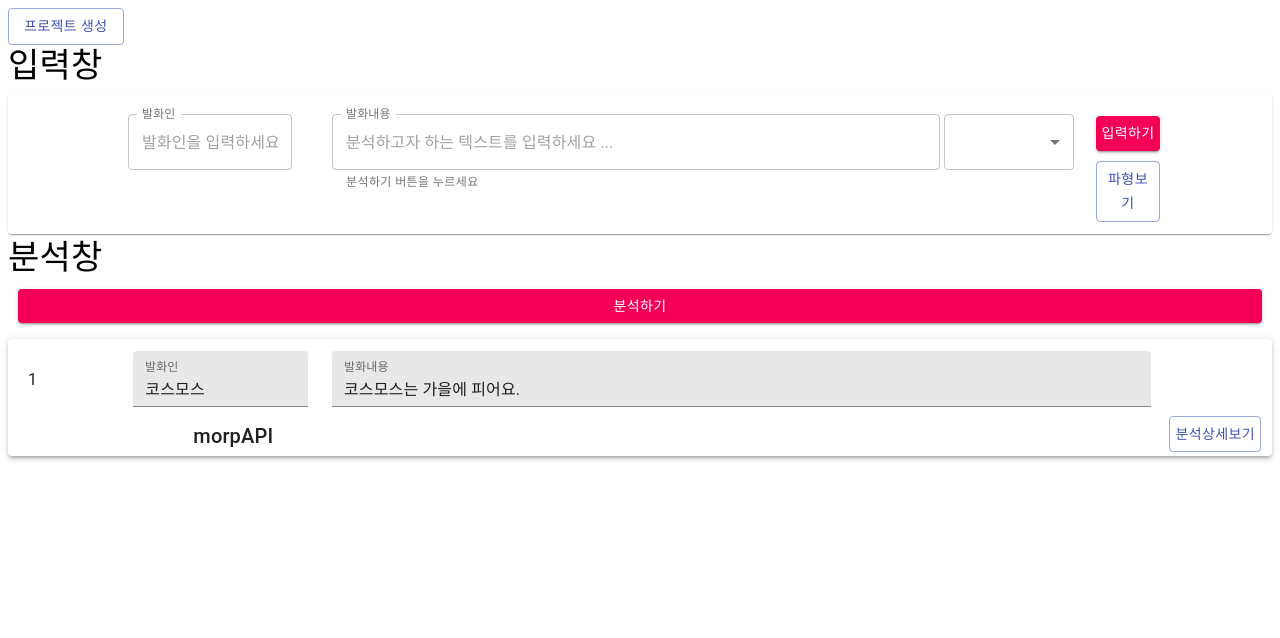
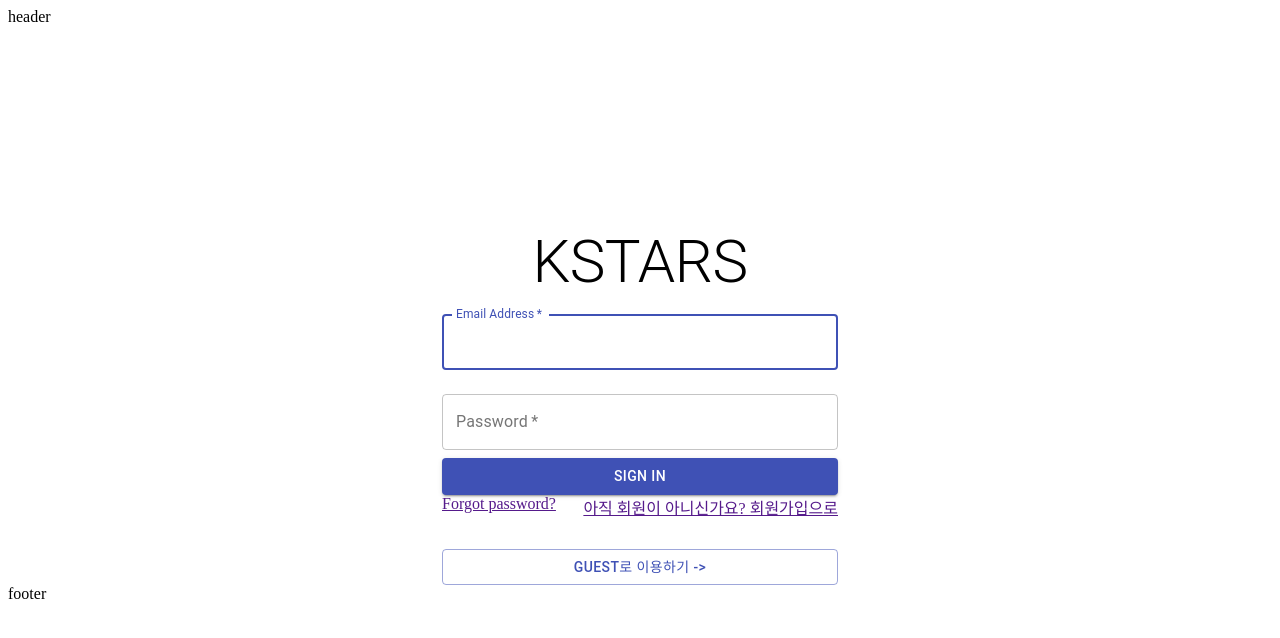
Before and after one commit to rovin0805/cosmos-Kstars-FrontEnd, a React (Create React App) app: page / in a window 1280 px wide. Shown: the top 638 px of the page. Built offline with nearby package versions, Linux system fonts and the light colour scheme.

Commit message:
#11 레이아웃 분할.
-바디; 메인 라우팅

```diff
--- a/package.json
+++ b/package.json
@@ -10,6 +10,7 @@
     "react-dom": "^16.9.0",
     "react-player": "^1.14.1",
     "react-prism": "^4.3.2",
+    "react-router-dom": "5.2.0",
     "react-scripts": "3.1.2",
     "reactstrap": "^8.1.1",
     "recharts": "^1.7.1",
--- a/src/App.js
+++ b/src/App.js
@@ -1,16 +1,13 @@
 import React, { Component } from 'react'
-
-import TalkerList from './Type1/TalkerList';
-import HeaderManager from './headerManager/HeaderManager';
+import {Header, Body, Footer} from "./component/layout/index";
 
 class App extends Component {
   render() {
     return (
       <div>
-
-        <HeaderManager/>
-        <TalkerList/>
-
+        <Header/>
+        <Body/>
+        <Footer/>
       </div>
     )
   }
--- /dev/null
+++ b/src/component/layout/Body.js
@@ -0,0 +1,28 @@
+import React from 'react';
+
+import Container from "@material-ui/core/Container";
+import { BrowserRouter, Route } from "react-router-dom";
+
+import Intro from "../../container/intro/Intro";
+import TalkerList from "../../Type1/TalkerList";
+import GuestProjectManager from "../../container/guestProjectManager/index";
+
+
+function Body(props) {
+    return (
+        <Container maxWidth="lg">
+        <div>
+            <Container>
+
+                <Route exact path="/" component={Intro} /> {/* 인트로화면 */}
+                <Route exact path="/guest" component={GuestProjectManager} /> {/*메인화면*/}
+                <Route exact path="/main" component={TalkerList} /> {/*메인화면*/}
+
+            </Container>
+        </div>
+        </Container>
+
+    );
+}
+
+export default Body;
--- /dev/null
+++ b/src/component/layout/Footer.js
@@ -0,0 +1,13 @@
+import React, { Component } from 'react';
+
+class Footer extends Component {
+    render() {
+        return (
+            <div>
+                {"footer"}
+            </div>
+        );
+    }
+}
+
+export default Footer;
--- /dev/null
+++ b/src/component/layout/Header.js
@@ -0,0 +1,13 @@
+import React, { Component } from 'react';
+
+class Header extends Component {
+    render() {
+        return (
+            <div>
+                {"header"}
+            </div>
+        );
+    }
+}
+
+export default Header;
--- /dev/null
+++ b/src/component/layout/index.js
@@ -0,0 +1,9 @@
+import Header from "./Header";
+import Body from "./Body";
+import Footer from "./Footer";
+
+export {
+    Header,
+    Body,
+    Footer
+};
--- /dev/null
+++ b/src/container/guestProjectManager/index.js
@@ -0,0 +1,13 @@
+import React, { Component } from 'react';
+
+class index extends Component {
+    render() {
+        return (
+            <div>
+                헤더마법사
+            </div>
+        );
+    }
+}
+
+export default index;
--- /dev/null
+++ b/src/container/intro/Intro.js
@@ -0,0 +1,112 @@
+import React, { Component } from 'react';
+import useStyles from './styles/useStyles';
+
+
+import Button from '@material-ui/core/Button';
+
+import TextField from '@material-ui/core/TextField';
+
+
+import {Link} from 'react-router-dom';
+import Grid from '@material-ui/core/Grid';
+
+
+import Typography from '@material-ui/core/Typography';
+import Container from '@material-ui/core/Container';
+
+
+class Intro extends Component {
+    state = {
+        userLogin: {
+            Id: "",
+            Pw: "",
+        },
+
+
+    }
+    render() {
+        const classes = useStyles;
+        return (
+            <div>
+                <Container style={{marginTop: 200, }} component="main" maxWidth="xs">
+                    <div className={classes.paper}>
+                        {/* 웹 서비스 명 */}
+                        <Typography component="h1" variant="h2" align="center">
+                        KSTARS
+                        </Typography>
+
+                        {/* 로그인 폼 */}
+                        <form className={classes.form} noValidate>
+                        <TextField
+                            variant="outlined"
+                            margin="normal"
+                            required
+                            fullWidth
+                            id="email"
+                            label="Email Address"
+                            name="email"
+                            autoComplete="email"
+                            autoFocus
+                        />
+                        <TextField
+                            variant="outlined"
+                            margin="normal"
+                            required
+                            fullWidth
+                            name="password"
+                            label="Password"
+                            type="password"
+                            id="password"
+                            autoComplete="current-password"
+                        />
+                        {/* <FormControlLabel
+                            control={<Checkbox value="remember" color="primary" />}
+                            label="Remember me"
+                        /> */}
+                        <Link to={"/main"}>
+                            <Button
+                                type="submit"
+                                fullWidth
+                                variant="contained"
+                                color="primary"
+                                className={classes.submit}
+                            >
+                                Sign In
+                            </Button>
+                        </Link>
+
+                        {/* 회원가입으로 */}
+                        <Grid container >
+                            <Grid item xs>
+                            <Link href="#" variant="body2">
+                                Forgot password?
+                            </Link>
+                            </Grid>
+                            <Grid item>
+                            <Link href="#" variant="body2">
+                                {"아직 회원이 아니신가요? 회원가입으로"}
+                            </Link>
+                            </Grid>
+                        </Grid>
+                        </form>
+
+                        {/* 게스트이용 */}
+                        <Link to={"/guest"}>
+                            <Button
+                                fullWidth
+                                variant="outlined"
+                                color="primary"
+                                style={{marginTop: 30,}}
+                            >
+                                GUEST로 이용하기 ->
+                            </Button>
+                        </Link>
+
+                    </div>
+                </Container>
+            </div>
+        );
+    }
+}
+
+export default Intro;
--- /dev/null
+++ b/src/container/intro/styles/useStyles.js
@@ -0,0 +1,25 @@
+import { makeStyles } from '@material-ui/core/styles';
+
+const useStyles = makeStyles((theme) => ({
+    layout: {
+
+    },
+    paper: {
+      marginTop: theme.spacing(8),
+      display: 'flex',
+      flexDirection: 'column',
+      alignItems: 'center',
+    },
+    form: {
+      width: '100%', // Fix IE 11 issue.
+      marginTop: theme.spacing(1),
+    },
+    submit: {
+      margin: theme.spacing(3, 0, 2),
+    },
+    guest: {
+      marginTop:50,
+    }
+  }));
+
+  export default useStyles;
--- a/src/index.js
+++ b/src/index.js
@@ -2,8 +2,9 @@ import React from 'react';
 import ReactDOM from 'react-dom';
 import App from './App';
 import * as serviceWorker from './serviceWorker';
+import {BrowserRouter} from 'react-router-dom';
 
-ReactDOM.render(<App />, document.getElementById('root'));
+ReactDOM.render(<BrowserRouter><App /></BrowserRouter>, document.getElementById('root'));
 
 // If you want your app to work offline and load faster, you can change
 // unregister() to register() below. Note this comes with some pitfalls.
```
Also changed, not shown: src/container/guestProjectManager/HeaderManager.js (renamed from src/headerManager/HeaderManager.js), 1 other file (tests, documents, lock files or other folders).
